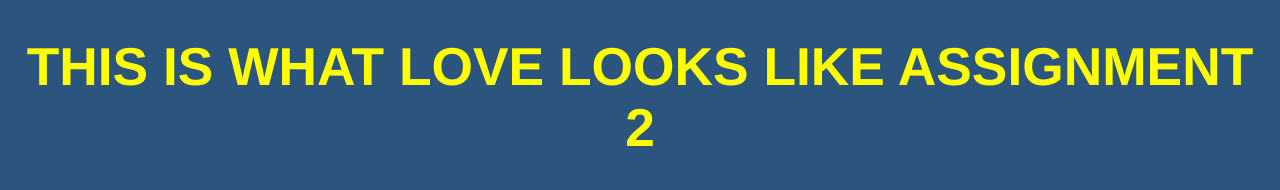
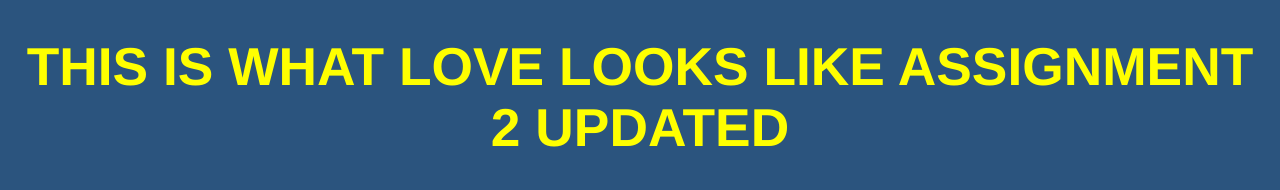
Before and after one commit to bhavin56/clo835-assignment1, a plain HTML site: page cats/index.html in a window 1280 px wide. Shown: the top 190 px of the page. Drawn offline with Linux system fonts and the light colour scheme.

Commit message:
Update index.html

```diff
--- a/cats/index.html
+++ b/cats/index.html
@@ -14,7 +14,7 @@
     }
 </style>
 </head>
-<h1>This is what love looks like ASsignment 2</h1>
+<h1>This is what love looks like ASsignment 2 updated</h1>
 <script language = "javascript">
         var imgArray = new Array();
         var bucket = "https://ecs-demogo-pictures.s3.ap-northeast-2.amazonaws.com/cat/"
```
